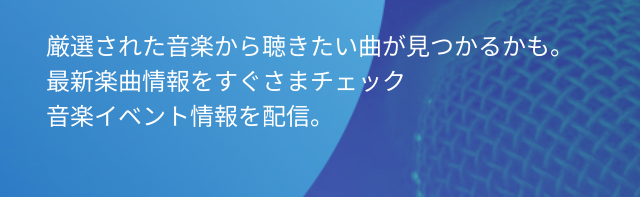
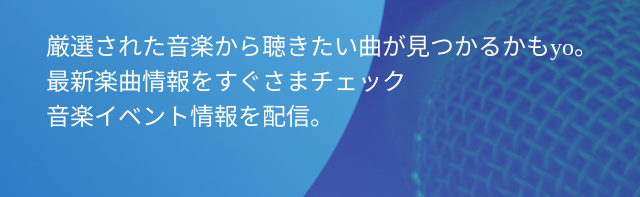
Before and after one commit to AK-Suizu/spotify, a plain HTML site: page index.html in a window 1280 px wide. Shown: the part 841-1038 px from the top of the page, 25-665 px from the left. Drawn offline with nearby package versions, Linux system fonts and the light colour scheme.

Commit message:
テキストを変更

```diff
--- a/index.html
+++ b/index.html
@@ -76,7 +76,7 @@
           音楽の楽しさを簡単に。
         </div>
         <div class="free-text">
-          厳選された音楽から聴きたい曲が見つかるかも。<br>
+          厳選された音楽から聴きたい曲が見つかるかもyo。<br>
           最新楽曲情報をすぐさまチェック<br>
           音楽イベント情報を配信。
         </div>
```
